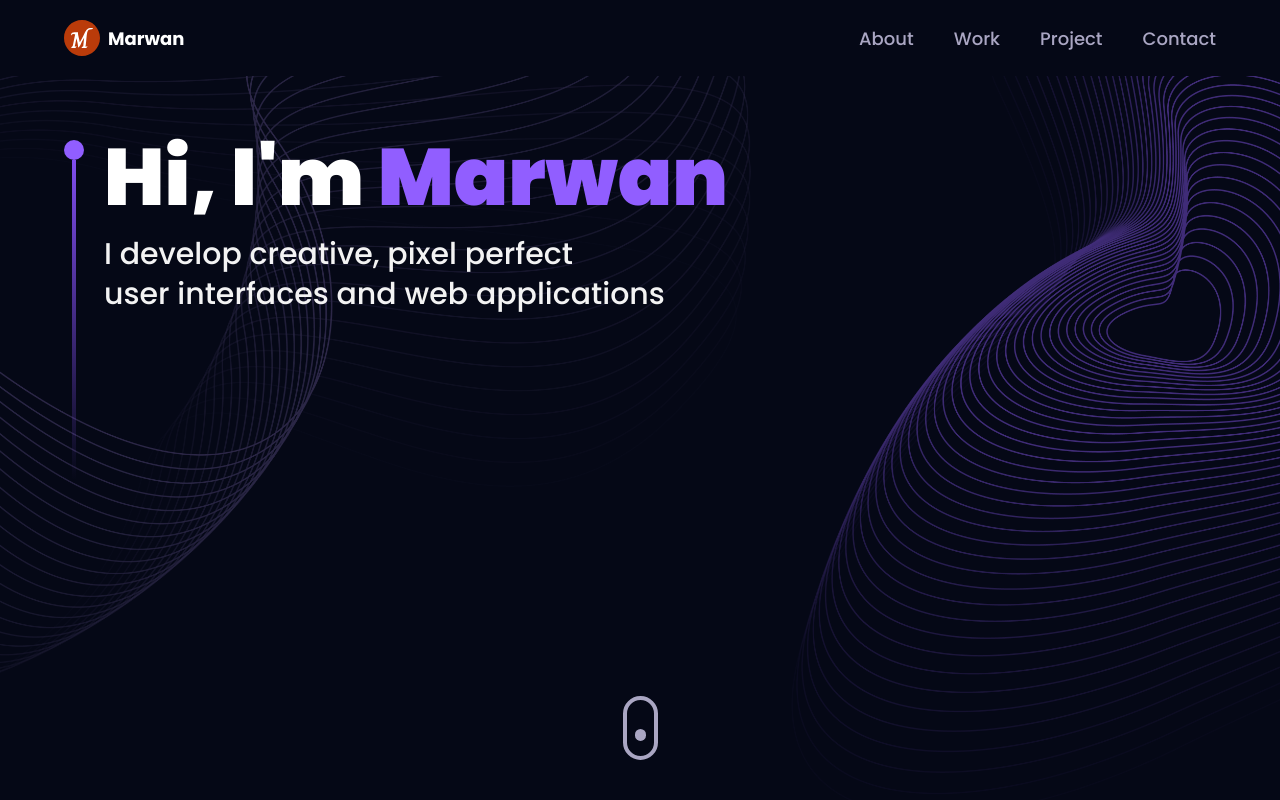
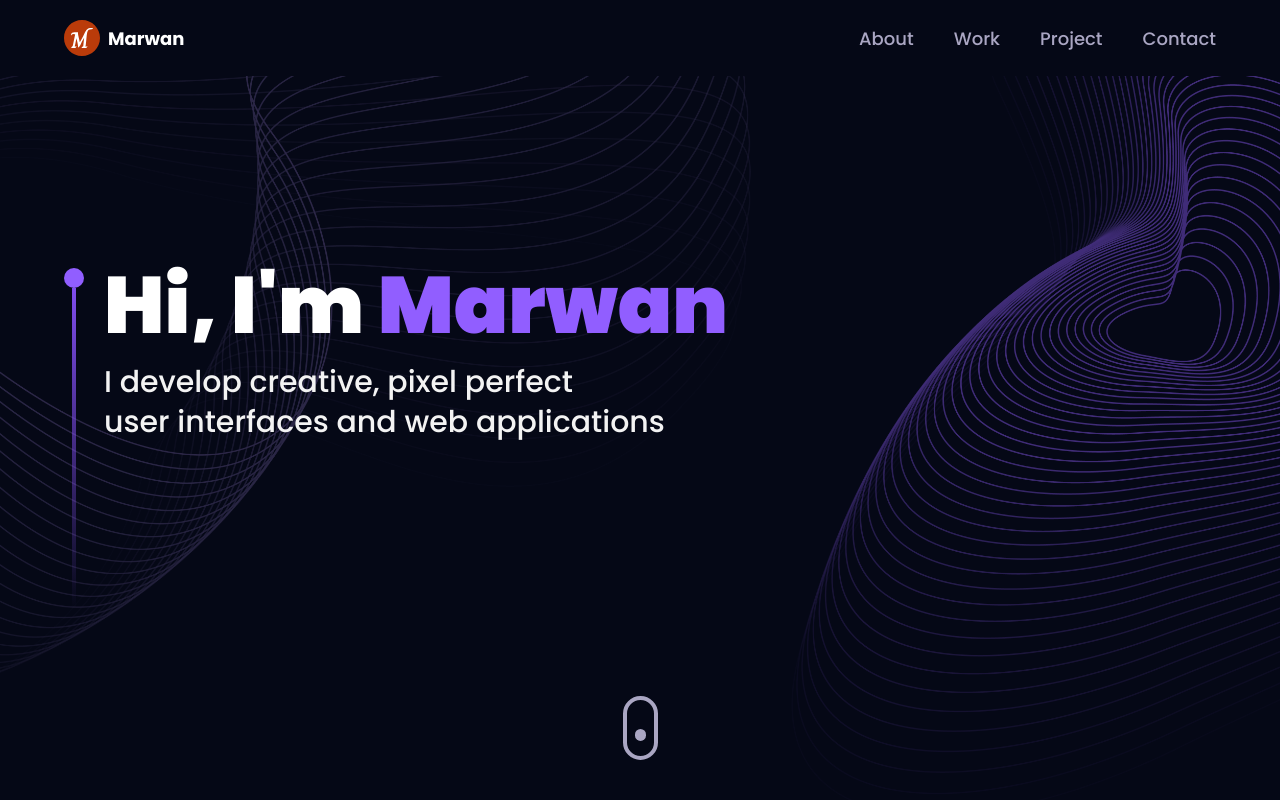
Before and after one commit to MarwanOladele/new_react_portfolio, a React (Vite) app: page / in a window 1280 px wide. Shown: the top 800 px of the page. Built offline with nearby package versions, Linux system fonts and the light colour scheme.

Commit message:
new commit

```diff
--- a/src/components/Hero.jsx
+++ b/src/components/Hero.jsx
@@ -5,7 +5,7 @@ const Hero = () => {
   return (
     <section className=" relative w-full  h-screen mx-auto">
       <div
-        className={`${styles.paddingX} absolute inset-0 top-[120px] max-w-7xl mx-auto flex flex-row items-start  gap-5`}
+        className={`${styles.paddingX} absolute inset-0 top-[120px] max-w-7xl mx-auto flex flex-row items-start  gap-5 pt-32`}
       >
         <div className="flex flex-col justify-center items-center mt-5">
           <div className="w-5 h-5 rounded-full  bg-[#915eff] "></div>
```
